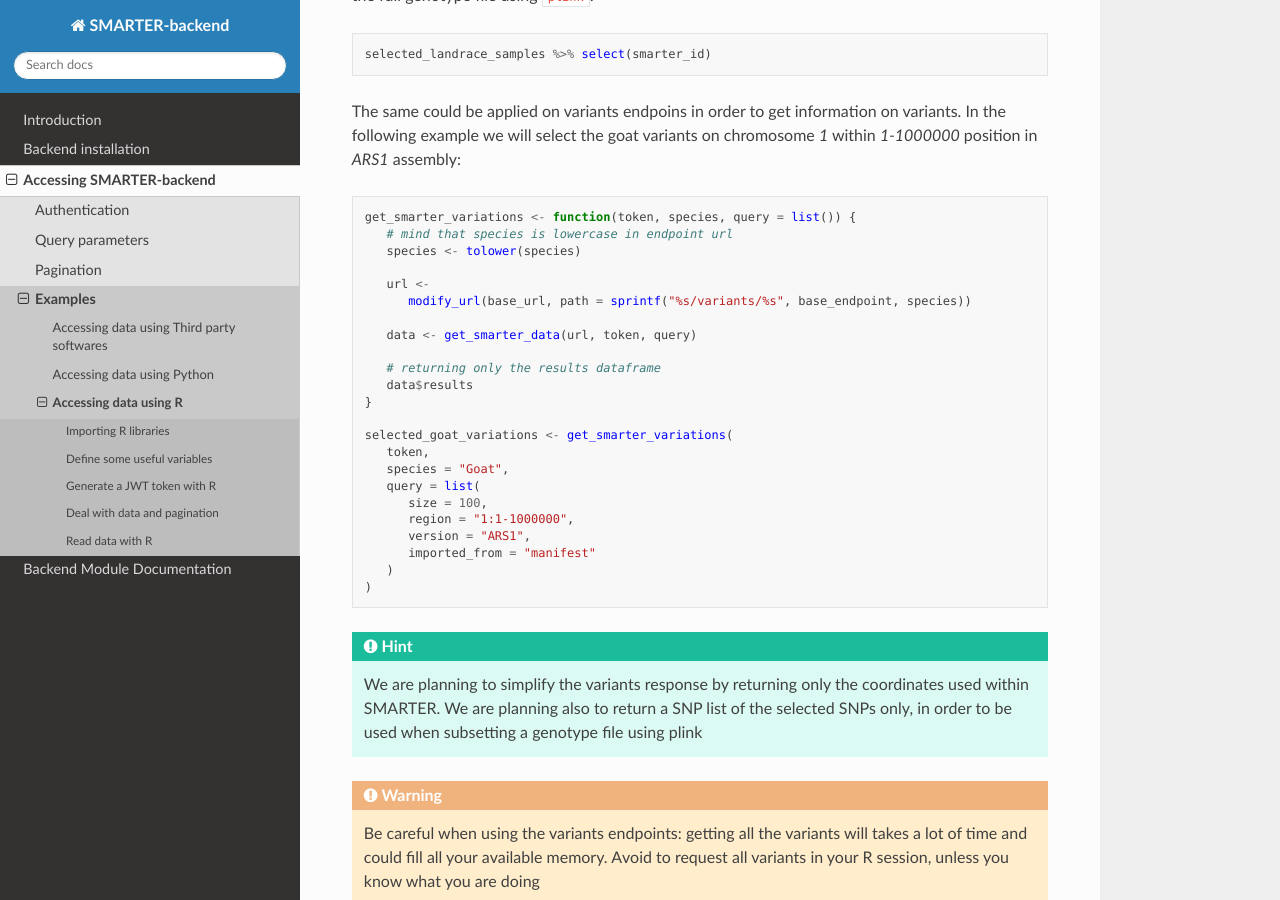
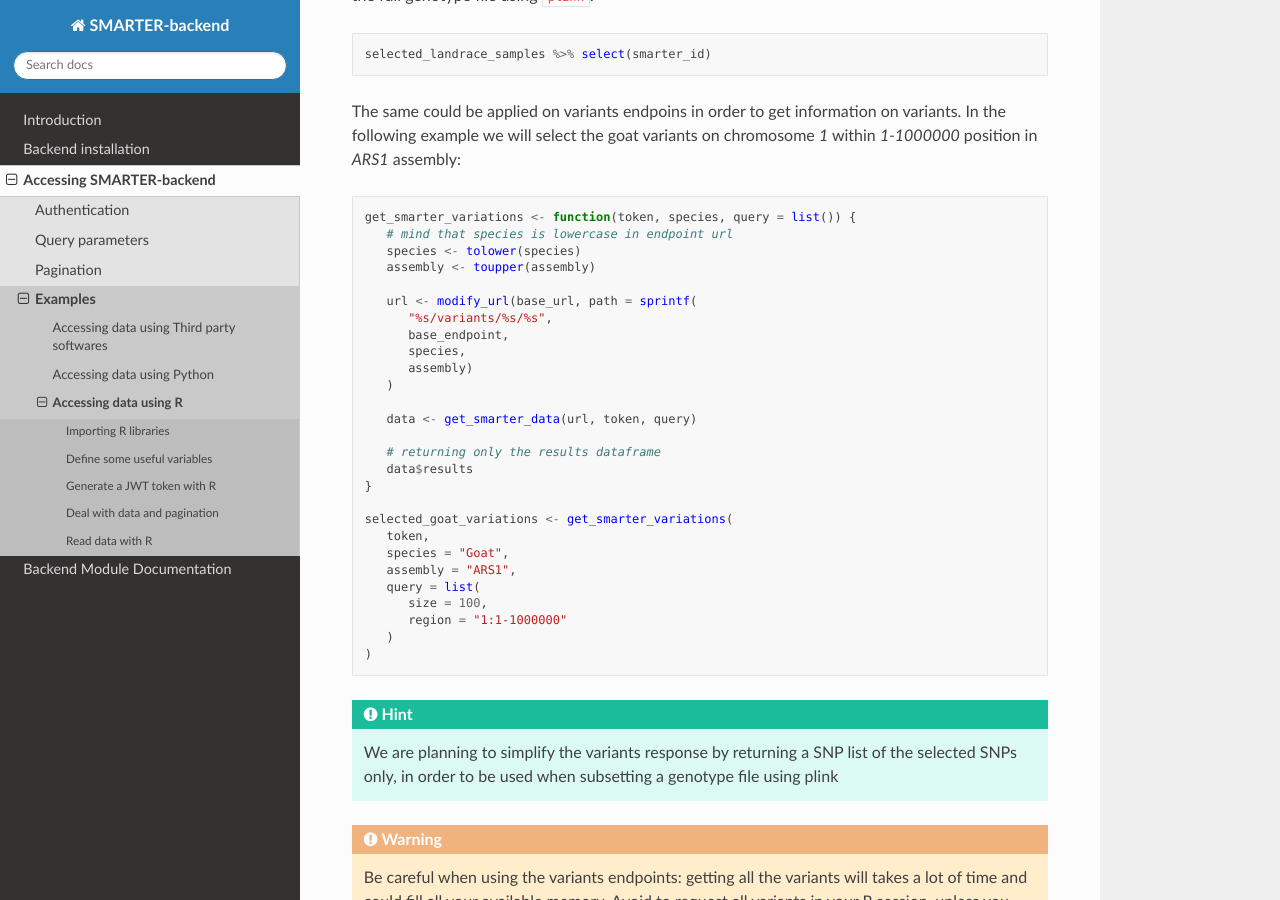
Before and after one commit to cnr-ibba/SMARTER-backend, a Sphinx documentation site: the page built from flask-data/smarter/docs/source/accessing/r.rst, in a window 1280 px wide and 900 px high, scrolled down 5486 px. Built offline with Sphinx 7.4.7 and the Read the Docs theme 2.0.0, drawn with Linux system fonts in a browser that asks for light colours.

Commit message:
:memo: update docs

```diff
--- a/flask-data/smarter/docs/source/accessing/r.rst
+++ b/flask-data/smarter/docs/source/accessing/r.rst
@@ -310,9 +310,14 @@ variants. In the following example we will select the goat variants on chromosom
    get_smarter_variations <- function(token, species, query = list()) {
       # mind that species is lowercase in endpoint url
       species <- tolower(species)
+      assembly <- toupper(assembly)
 
-      url <-
-         modify_url(base_url, path = sprintf("%s/variants/%s", base_endpoint, species))
+      url <- modify_url(base_url, path = sprintf(
+         "%s/variants/%s/%s",
+         base_endpoint,
+         species,
+         assembly)
+      )
 
       data <- get_smarter_data(url, token, query)
 
@@ -323,19 +328,18 @@ variants. In the following example we will select the goat variants on chromosom
    selected_goat_variations <- get_smarter_variations(
       token,
       species = "Goat",
+      assembly = "ARS1",
       query = list(
          size = 100,
-         region = "1:1-1000000",
-         version = "ARS1",
-         imported_from = "manifest"
+         region = "1:1-1000000"
       )
    )
 
 .. hint::
 
-   We are planning to simplify the variants response by returning only the coordinates
-   used within SMARTER. We are planning also to return a SNP list of the selected
-   SNPs only, in order to be used when subsetting a genotype file using plink
+   We are planning to simplify the variants response by returning a SNP list of
+   the selected SNPs only, in order to be used when subsetting a genotype file
+   using plink
 
 .. warning::
 
```
Also changed, not shown: flask-data/smarter/docs/source/introduction.rst (+28 -23 lines).
